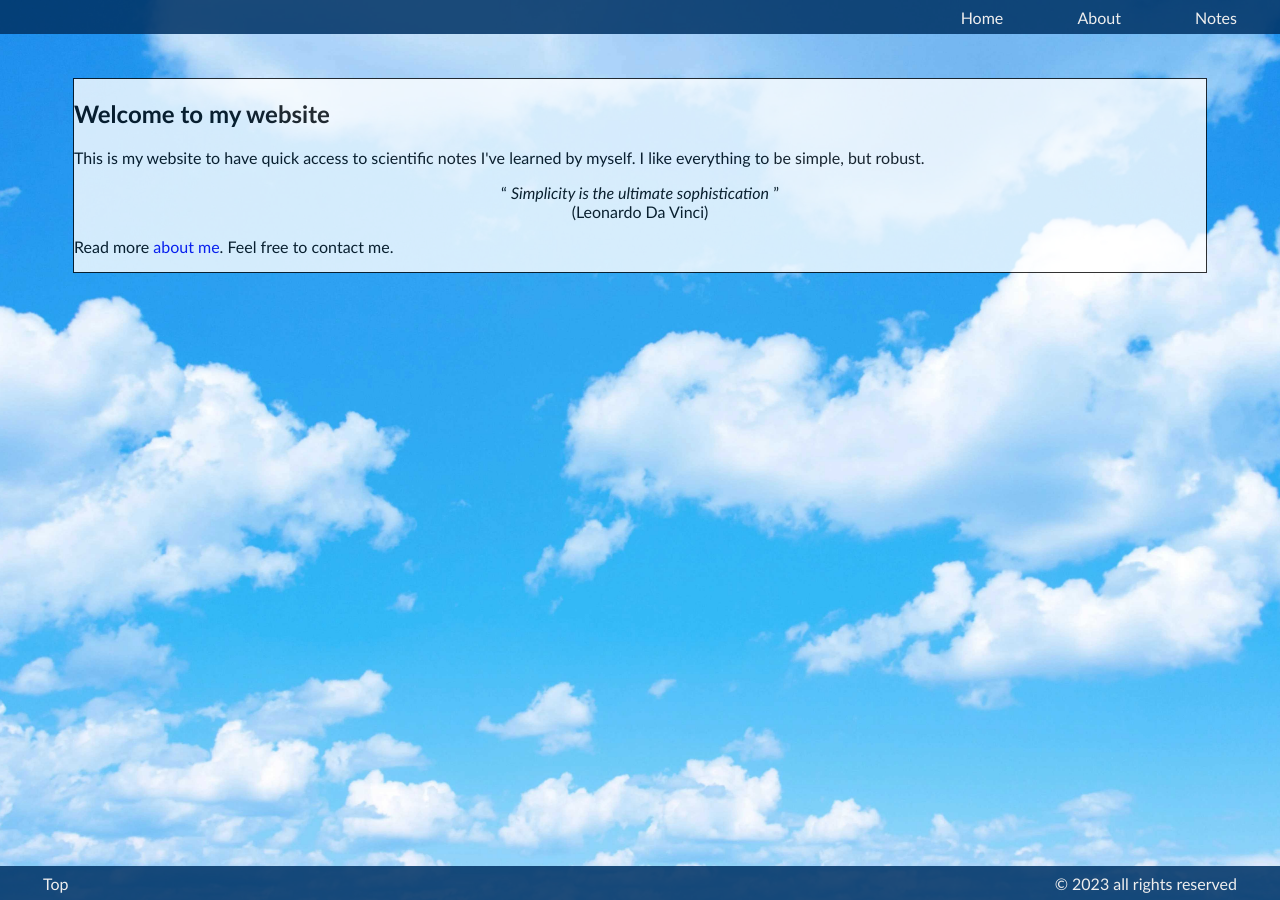
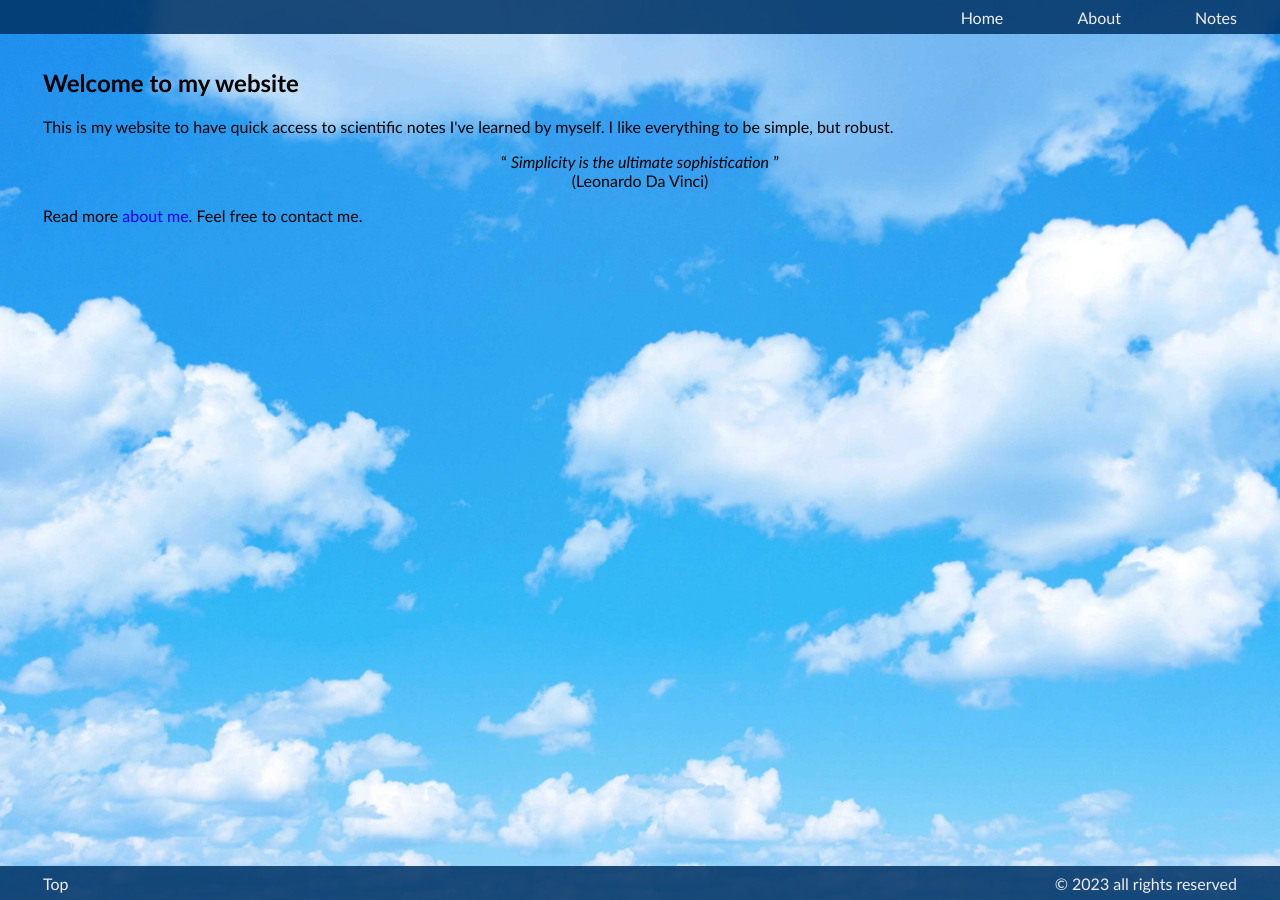
Before and after one commit to mrrezaie/mrrezaie.github.io, a Jekyll site: the page built from index.html, in a window 1280 px wide. Built offline with Jekyll 4.4.1, drawn with Linux system fonts in a browser that asks for light colours.

Commit message:
Update default.html

```diff
--- a/_layouts/default.html
+++ b/_layouts/default.html
@@ -28,18 +28,28 @@
 					background-position: center;
 					position: relative;
 				}
-				div.transbox {
-				  margin: 30px;
-				  background-color: #ffffff;
-				  border: 1px solid black;
-				  opacity: 0.8;
+				a {text-decoration: none; color: #0000ee;}
+				a:hover {
+					text-decoration: underline;
+					font-weight:bold;
+					color: #0000ff;}
+
+				#header, #footer {
+					list-style-type: none;
+					background: #003366dd;
+/*					border-top: 1px solid #d5d5d5;*/
+/*					border-bottom: 1px solid #d5d5d5;*/
+					position:fixed;
+					overflow: auto;
+					left:0;
+					right:0;
 				}
-
 				#header ul, #footer ul {
 					height:1.1em;
-					clear:both;
+/*					clear:both; */
 					margin: 4px;
 					padding: 4px;
+/*					height:10%;*/
 					color: #eeeeee;
 /*					list-style: none;*/
 				}
@@ -52,26 +62,14 @@
 				}
 /*				#header ul li{font-weight: bold;}*/
 
-				#header, #footer {
-					background: #003366dd;
-/*					border-top: 1px solid #d5d5d5;*/
-/*					border-bottom: 1px solid #d5d5d5;*/
-					position:fixed;
-					overflow: auto;
-					left:0;
-					right:0;
-				}
+
 				#footer {bottom:0;}
 				#header {top:0; }
 
 				.left {float:left;}
 				.right{float:right;}
 
-				a {text-decoration: none; color: #0000ee;}
-				a:hover {
-					text-decoration: underline;
-					font-weight:bold;
-					color: #0000ff;}
+
 
 				#a {
 					text-decoration: none;
@@ -103,10 +101,9 @@
 			</div>
 
 
-			<div class="transbox">
+			<div>
 				{{ content }}
 			</div>
-
 
 			<div id="footer">
 				<ul>
```
